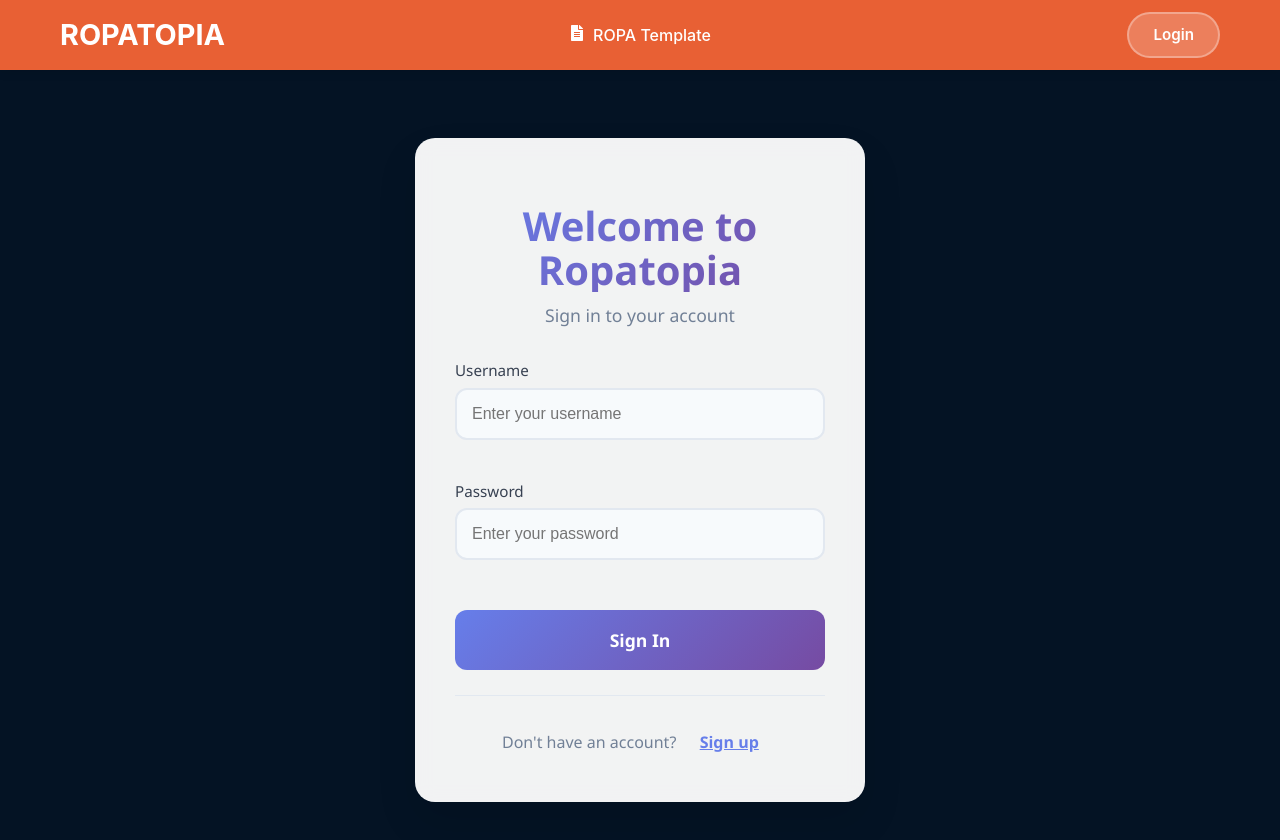
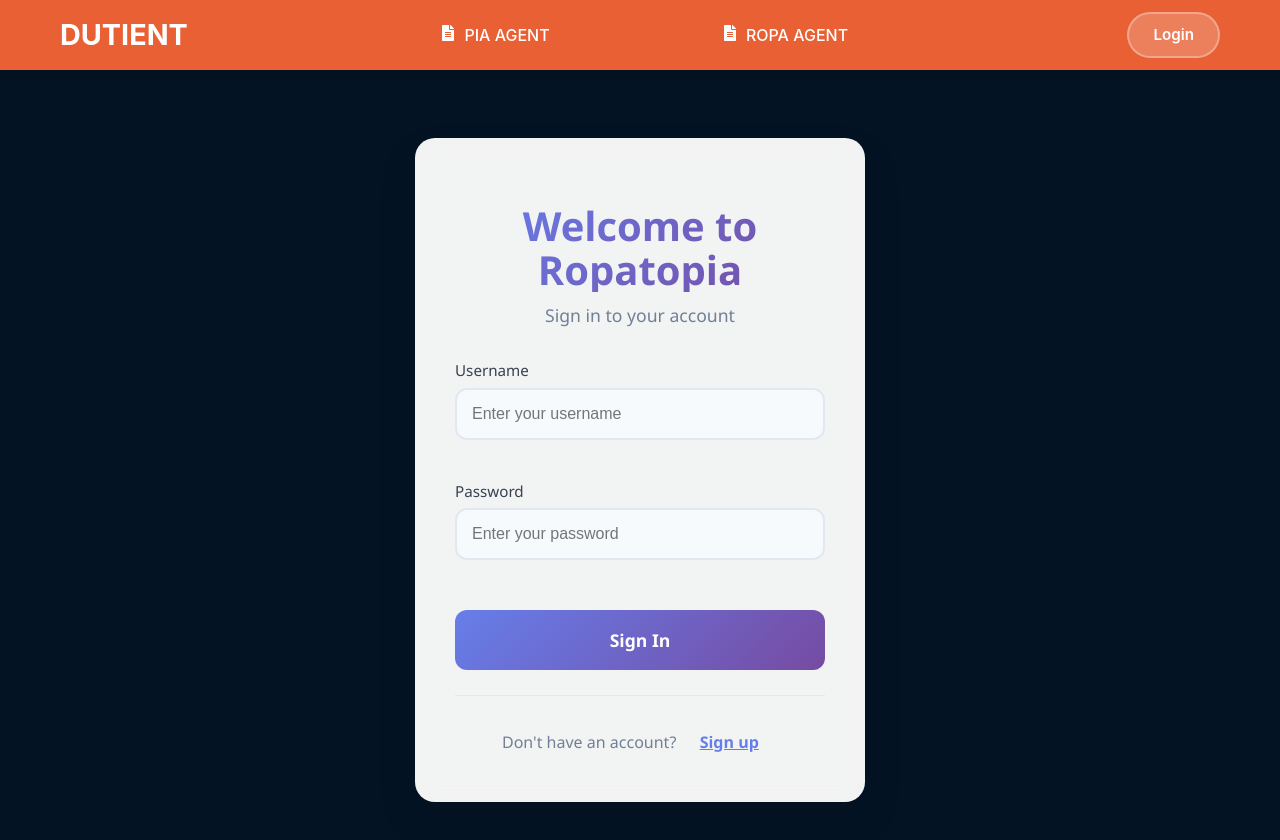
Before and after one commit to Dutient/ROPATOPIA_CLIENT, a React (Vite) app: page /login in a window 1280 px wide. Shown: the top 840 px of the page. Built offline with nearby package versions, Linux system fonts and the light colour scheme.

Commit message:
navbar fix

```diff
--- a/src/Components/Navbar/Navbar.tsx
+++ b/src/Components/Navbar/Navbar.tsx
@@ -23,15 +23,23 @@ const Navbar: React.FC = () => {
         {/* Logo/Brand */}
         <div className="navbar-brand">
           <Link to="/">
-            <h1>ROPATOPIA</h1>
+            <h1>DUTIENT</h1>
           </Link>
+        </div>
+
+        {/* Navigation Links */}
+        <div className="navbar-links">
+          <a href="/" target="_blank" rel="noopener noreferrer" className="nav-link">
+            <FaFileAlt className="nav-icon" />
+            PIA AGENT
+          </a>
         </div>
 
         {/* Navigation Links */}
         <div className="navbar-links">
           <a href="/ropatemplate" target="_blank" rel="noopener noreferrer" className="nav-link">
             <FaFileAlt className="nav-icon" />
-            ROPA Template
+            ROPA AGENT
           </a>
         </div>
 
--- a/src/Pages/HomePage/HomePage.tsx
+++ b/src/Pages/HomePage/HomePage.tsx
@@ -14,22 +14,12 @@ const HomePage: React.FC = () => {
           <div className="hero-content">
             <h1 className="hero-title">Welcome to
               <br className="hero-break" />
-              <span className="hero-title2">ROPAtoPIA</span>
+              <span className="hero-title2">DUTIENT</span>
             </h1>
 
             <p className="hero-subtitle">
               Your AI-powered platform for intelligent content generation and analysis
             </p>
-
-            <div className="hero-buttons">
-              <button
-                className="cta-button secondary"
-                onClick={handleRedirectToRopaTemplate}
-              >
-                Go to ROPA Template
-                <span className="triangle-arrow"></span>
-              </button>
-            </div>
           </div>
         </div>
       </div>
```
